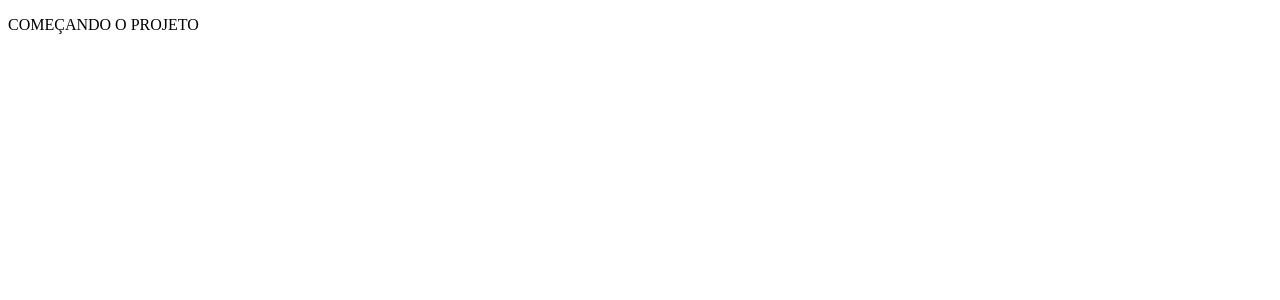
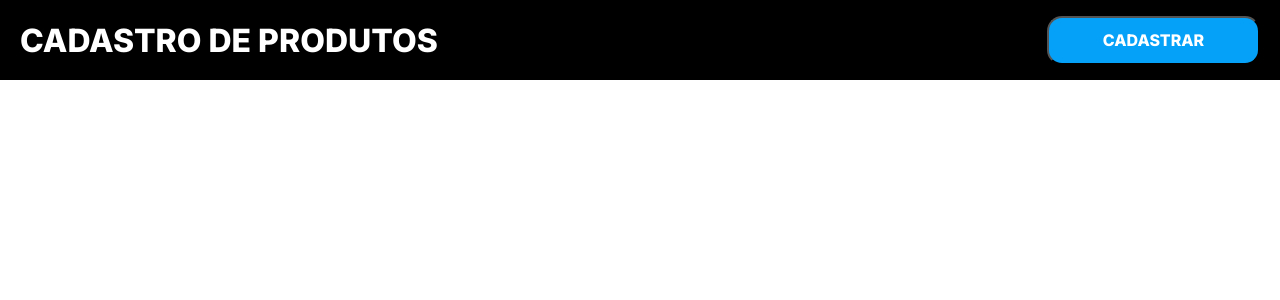
Before and after one commit to alissondevsouza/crud-product-frontend-react-jsx, a React (Vite) app: page / in a window 1280 px wide. Shown: the top 300 px of the page. Built offline with nearby package versions, Linux system fonts and the light colour scheme.

Commit message:
Feat: Created header component

```diff
--- a/index.html
+++ b/index.html
@@ -4,7 +4,7 @@
     <meta charset="UTF-8" />
     <link rel="preconnect" href="https://fonts.googleapis.com">
     <link rel="preconnect" href="https://fonts.gstatic.com" crossorigin>
-    <link rel="icon" type="image/png" href="/public/cadastro-icon.png" />
+    <link rel="icon" type="image/png" href="/cadastro-icon.png" />
     <meta name="viewport" content="width=device-width, initial-scale=1.0" />
     <link href="https://fonts.googleapis.com/css2?family=Inter:wght@200;300;500;600;800&display=swap" rel="stylesheet">
     <title>Product Registration</title>
--- /dev/null
+++ b/src/components/Header-home/headerHome.module.css
@@ -0,0 +1,40 @@
+.header {
+    display: flex;
+    align-items: center;
+    width: 100%;
+    height: 8.0rem;
+    background-color: var(--black);
+}
+
+.header__container {
+    display: flex;
+    align-items: center;
+    justify-content: space-between;
+    width: 100%;
+    max-width: 130rem;
+    margin: 0 auto;
+    padding: 0 2.0rem;
+}
+
+.header__link {
+    font-size: 3.2rem;
+    font-weight: 800;
+    line-height: normal;
+    color: var(--white);
+}
+
+.header__button {
+    width: 21.3rem;
+    height: 4.9rem;
+    border-radius: 1.5rem;
+    font-weight: 800;
+    color: var(--white);
+    background-color: var(--blueWork);
+}
+
+.header__button:hover {
+    background-color: var(--white);
+    color: var(--blueWork);
+    border: 0.1rem solid var(--blueWork);
+    transition: 0.3s;
+}
--- /dev/null
+++ b/src/components/Header-home/index.jsx
@@ -0,0 +1,12 @@
+import styles from './headerHome.module.css';
+
+export function HeaderHome() {
+    return (
+        <header className={styles.header}>
+            <div className={styles.header__container}>
+                <a className={styles.header__link} href='#'>CADASTRO DE PRODUTOS</a>
+                <button className={styles.header__button}>CADASTRAR</button>
+            </div>
+        </header>
+    );
+}
--- a/src/index.css
+++ b/src/index.css
@@ -0,0 +1,41 @@
+:root {
+    --black: #000000;
+    --white: #FFFFFF;
+    --blueWork: #05A1F9;
+    --blueWorkHover: #5f96ca;
+    --gray: #DBDADA;
+}
+
+* {
+    margin: 0;
+    padding: 0;
+    box-sizing: border-box;
+    outline: none;
+}
+
+html {
+    font-size: 62.5%;  /* 1rem = 10px */
+}
+
+body {
+    -webkit-font-smoothing: antialiased;
+    font-size: 1.6rem;
+}
+
+body,
+input,
+textarea,
+button {
+    font-family: 'Inter', sans-serif;
+    font-weight: 400;
+    font-size: 1.6rem;
+}
+
+a {
+    text-decoration: none;
+    color: inherit;
+}
+
+button {
+    cursor: pointer;
+}
--- a/src/main.jsx
+++ b/src/main.jsx
@@ -1,9 +1,10 @@
 import React from 'react'
 import ReactDOM from 'react-dom/client'
 import './index.css'
+import { Home } from './pages/Home'
 
 ReactDOM.createRoot(document.getElementById('root')).render(
   <React.StrictMode>
-    <p>COMEÇANDO O PROJETO</p>
+    <Home />
   </React.StrictMode>,
 )
--- /dev/null
+++ b/src/pages/Home/index.jsx
@@ -0,0 +1,8 @@
+import { HeaderHome } from '../../components/Header-home';
+import './home.module.css'
+
+export function Home() {
+    return (
+        <HeaderHome />
+    );
+}
```
Also changed, not shown: src/pages/Home/home.module.css (added), 1 other file (tests, documents, lock files or other folders).
